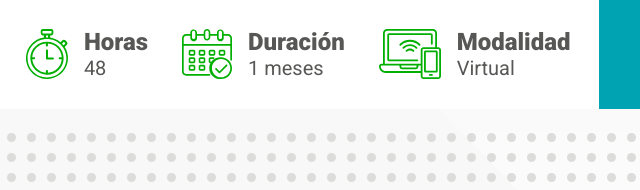
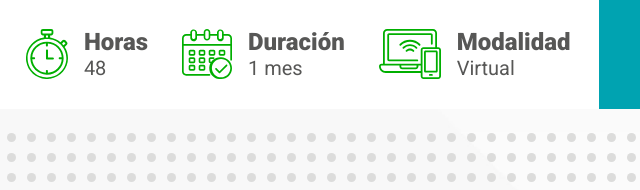
Before and after one commit to ECOREDSENA-TOLIMA/33130192_INFORMACION_PROGRAMA, a plain HTML site: page index.html in a window 1280 px wide. Shown: the part 607-797 px from the top of the page, 275-915 px from the left. Drawn offline with nearby package versions, Linux system fonts and the light colour scheme.

Commit message:
infor programa

```diff
--- a/index.html
+++ b/index.html
@@ -87,7 +87,7 @@
                   <div class="contenido__footer__item__img me-3"><img src="./assets/ico-duracion.svg"
                       style="width: 50px" /></div>
                   <div class="contenido__footer__item__text">
-                    <h4 class="mb-1">Duración</h4><span>1 meses</span>
+                    <h4 class="mb-1">Duración</h4><span>1 mes</span>
                   </div>
                 </div>
               </div>
```
